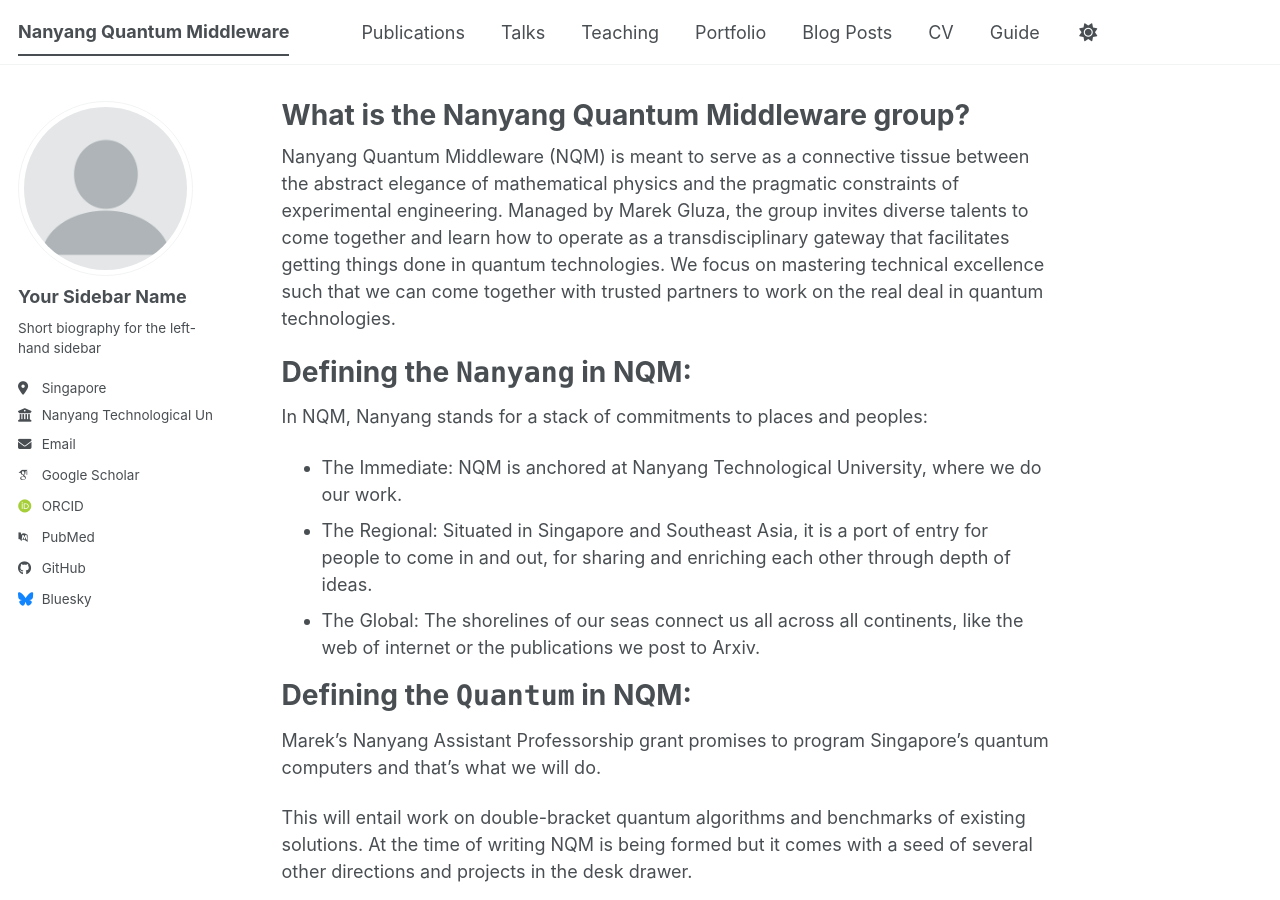
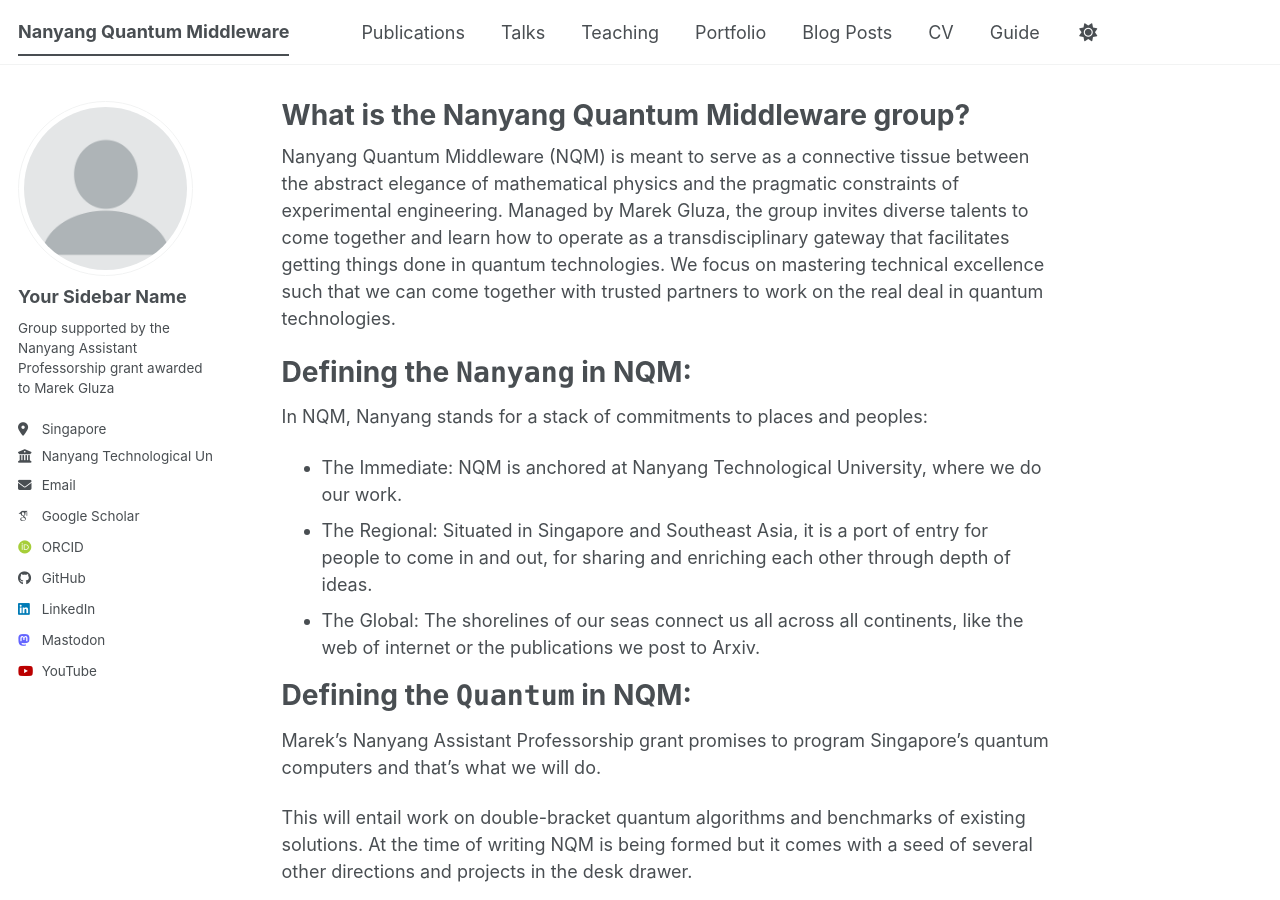
Before and after one commit to marekgluza/marekgluza.github.io, a Jekyll site: the page built from _pages/about_.md, in a window 1280 px wide and 900 px high. Built offline with Jekyll 4.4.1, drawn with Linux system fonts in a browser that asks for light colours; some web fonts are replaced; a script bundle is joined from its source files by our own code; library files that are not in the unit come from our copies.

Commit message:
Update personal information in _config.yml

```diff
--- a/_config.yml
+++ b/_config.yml
@@ -26,22 +26,22 @@ author:
   avatar           : "profile.png"
   name             : "Your Sidebar Name"
   pronouns         : # example: "she/her"
-  bio              : "Short biography for the left-hand sidebar"
+  bio              : "Group supported by the Nanyang Assistant Professorship grant awarded to Marek Gluza"
   location         : "Singapore"
   employer         : "Nanyang Technological University"
   uri              : # URL
-  email            : "none@example.org"
+  email            : "marekludwik.gluza@ntu.edu.sg"
 
   # Academic websites
   academia         : # URL
   arxiv            : # URL - Update with the correct link to your profile
-  googlescholar    : "https://scholar.google.com/citations?user=PS_CX0AAAAAJ"
+  googlescholar    : "https://scholar.google.com/citations?user=cEWWxqkAAAAJ&hl=en"
   inspire-hep      : # URL
   impactstory      : # URL
-  orcid            : "https://orcid.org/yourorcidurl"
+  orcid            : "https://orcid.org/0000-0003-2836-9523"
   semantic         : # URL
   ssrn             : # URL
-  pubmed           : "https://www.ncbi.nlm.nih.gov/pubmed/?term=john+snow"
+  pubmed           : #"https://www.ncbi.nlm.nih.gov/pubmed/?term=john+snow"
   researchgate     : # URL
   scopus           : # URL
   zotero           : # URL
@@ -57,7 +57,7 @@ author:
 
   # Social media
   artstation       : # Username
-  bluesky          : "bsky.app" # Replace this with you Bluesky username
+  bluesky          : #"bsky.app" # Replace this with you Bluesky username
   facebook         : # Username
   flickr           : # Username
   foursquare       : # Username
@@ -66,8 +66,8 @@ author:
   keybase          : # Username
   instagram        : # Username
   lastfm           : # Username
-  linkedin         : # Username
-  mastodon         : # URL
+  linkedin         : marek-gluza # Username
+  mastodon         : mathstodon.xyz/@Marekgluza # URL
   medium           : # URL
   pinterest        : # Username
   soundcloud       : # Username
@@ -79,7 +79,7 @@ author:
   weibo            : # Username
   wikipedia        : # Username
   xing             : # Username
-  youtube          : # Username
+  youtube          : https://www.youtube.com/channel/UCK3-rUKvErqYMjHAUo_K7-Q # Username
   zhihu            : # Username
 
 # Publication Category - The following the list of publication categories and their headings
```
